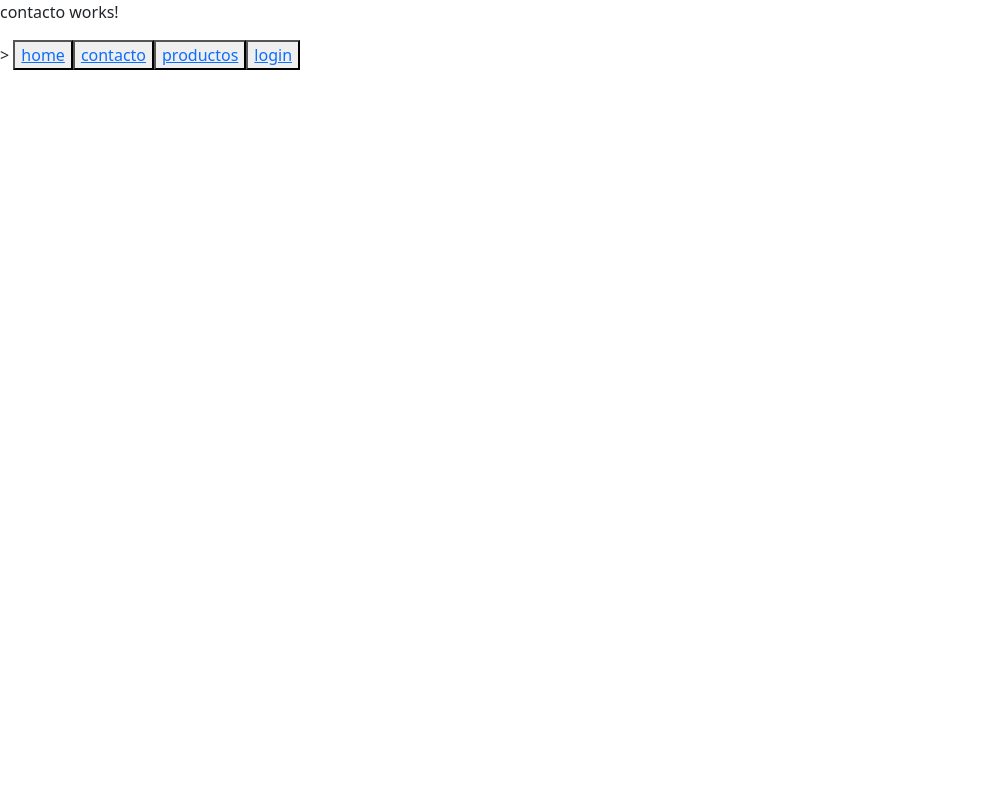
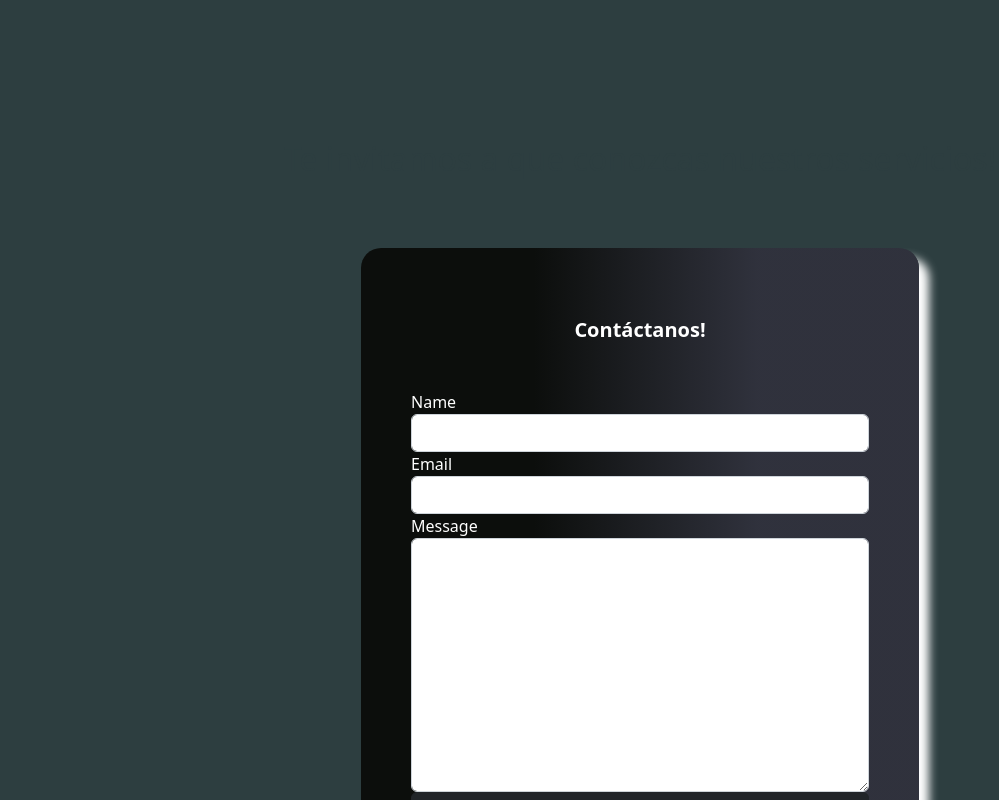
Before and after one commit to Jrosero29/Proyecto-e-comerce, an Angular app: page /contacto in a window 1280 px wide. Shown: the top 800 px of the page, without its empty margins (0-999 px from the left). Built offline with nearby package versions, Linux system fonts and the light colour scheme.

Commit message:
cambios contacto

```diff
--- a/src/app/paginas-comerce/contacto/contacto.component.css
+++ b/src/app/paginas-comerce/contacto/contacto.component.css
@@ -0,0 +1,39 @@
+#contact {
+
+	padding: 90px 0;
+	background:#2D3E40;
+}
+
+#contact h2 {
+    display: flex;
+    justify-content: center;
+	padding: 50px;
+    color:#2D3E40;
+}
+
+.contact-form {
+	background:linear-gradient(90deg, rgba(12,14,12,1) 31%, rgba(48,48,60,0.8869683615633753) 71%);
+	width: 50%;
+	margin: 20px auto;
+	padding: 70px 50px;
+	border-radius: 20px;
+	box-shadow: 10px 10px 10px  #ffff;
+}
+
+.contact-form h5 {
+	text-align: center;
+	padding-bottom: 40px;
+	font-weight: 900;
+    color: #ffff;
+
+}
+
+.contact-form button {
+	width: 100%;
+}
+.form-group{
+    color: #ffff;
+}
+.label {
+    color: #ffff;
+}
--- a/src/app/paginas-comerce/contacto/contacto.component.html
+++ b/src/app/paginas-comerce/contacto/contacto.component.html
@@ -1 +1,26 @@
-<p>contacto works!</p>>
+<div id="contact">
+    <div class="container">
+        <h2>Te invitamos a que conozcas nuestros servicios!</h2>
+        <div class="contact-form">
+            <h5>Contáctanos!</h5>
+            <form action="">
+                <div class="form-group">
+                    <label for="name">Name</label>
+                    <input  type="text" class="form-control"  />
+
+                </div>
+                <div class="form-group">
+                    <label  for="email">Email</label>
+                    <div class="label">
+                    <input type="email" class="form-control" />
+                </div>
+                </div>
+                <div class="form-group">
+                    <label  for="message">Message</label>
+                    <textarea  name="message" id="" cols="30" rows="10" class="form-control"></textarea>
+                </div>
+                <button class="btn btn-dark">Send</button>
+            </form>
+        </div>
+    </div>
+</div>
```
